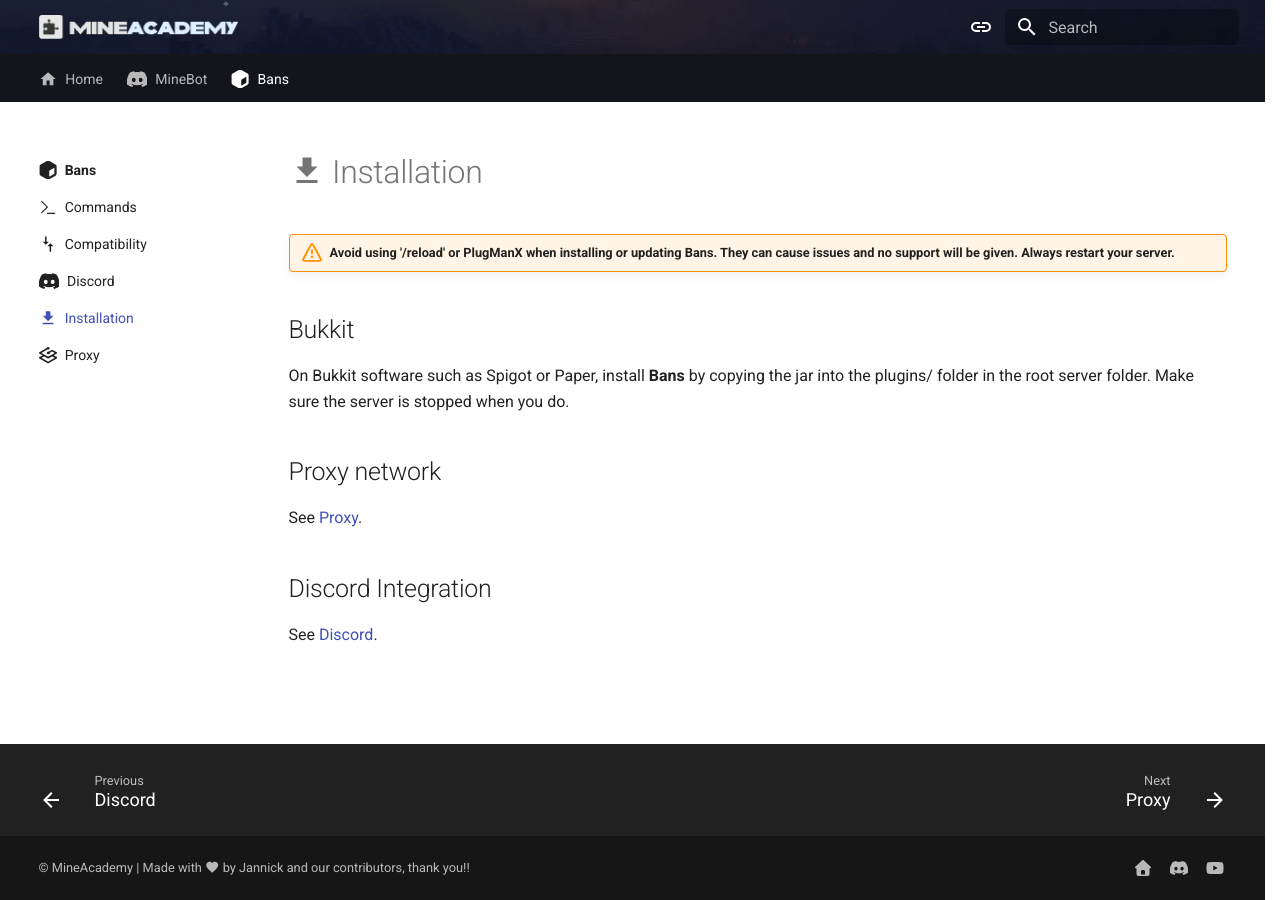
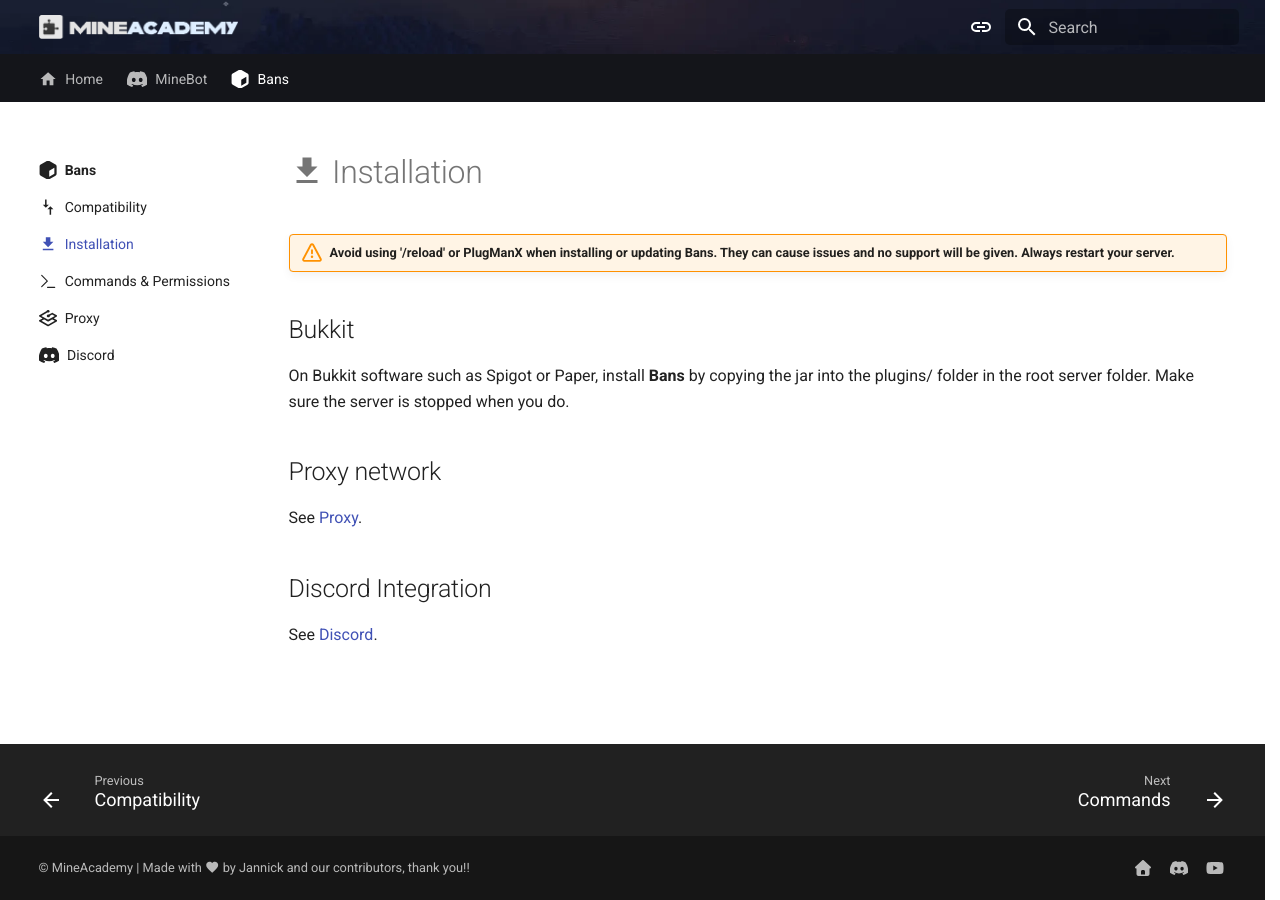
Before and after one commit to kangarko/docs, an MkDocs documentation site: the page built from docs/bans/installation/index.md, in a window 1280 px wide. Built offline with MkDocs 1.6.1 and Material for MkDocs 9.7.7, drawn with Linux system fonts in a browser that asks for light colours; plug-ins that fetch from the network failed and are left out; comment, search, counter and statistics services are not loaded.

Commit message:
Reorder bans nav menu links

```diff
--- a/mkdocs.yml
+++ b/mkdocs.yml
@@ -81,16 +81,16 @@
       - minebot/localization/index.md
   - Bans:
     - bans/index.md
-    - Commands:
-      - bans/commands/index.md
     - Compatibility:
       - bans/compatibility/index.md
+    - Installation:
+      - bans/installation/index.md
+    - Commands & Permissions:
+      - bans/commands/index.md
+    - Proxy:
+      - bans/proxy/index.md
     - Discord:
       - bans/discord/index.md
-    - Installation:
-      - bans/installation/index.md
-    - Proxy:
-      - bans/proxy/index.md
 
 plugins:
   - autorefs
```
